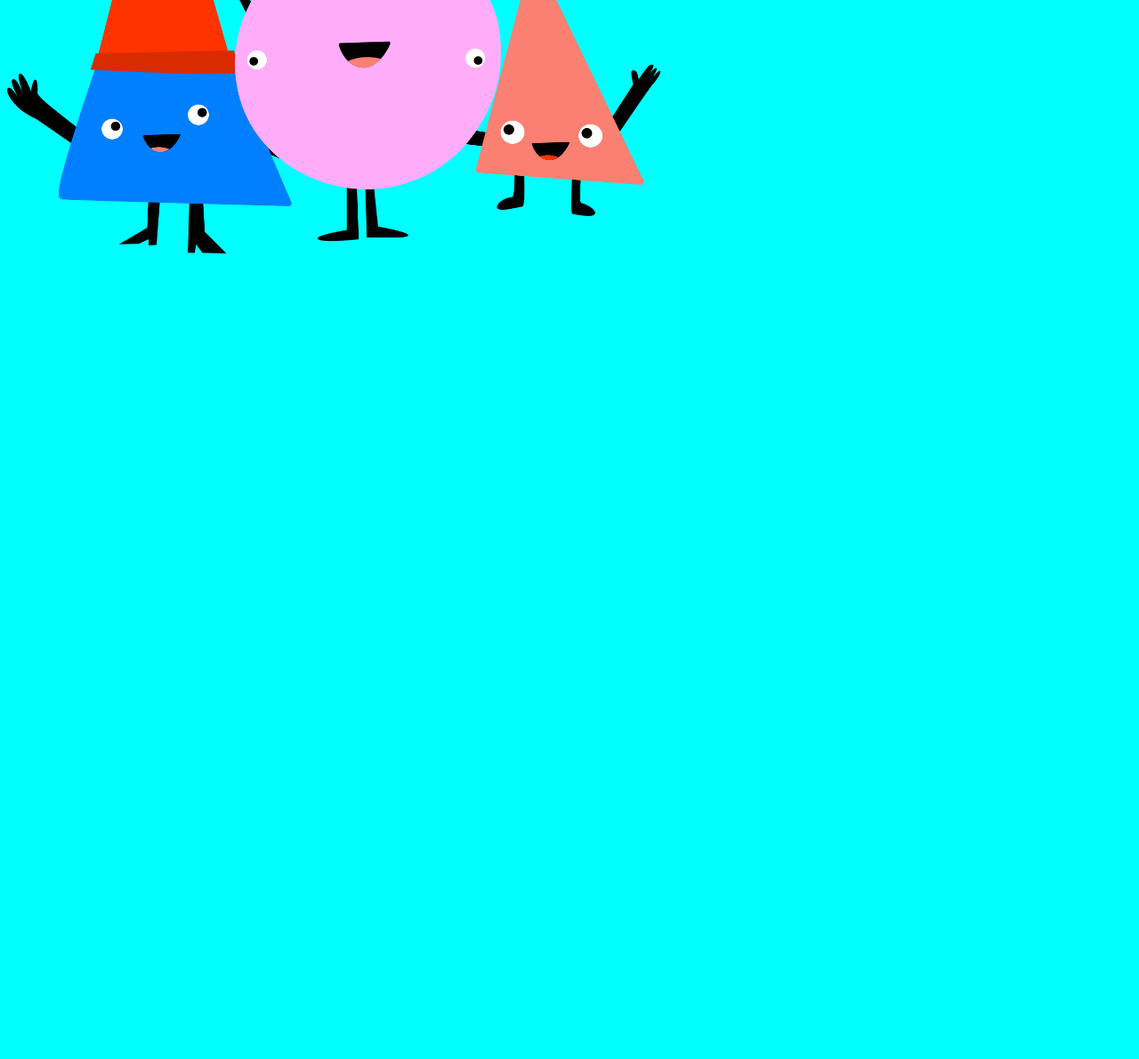
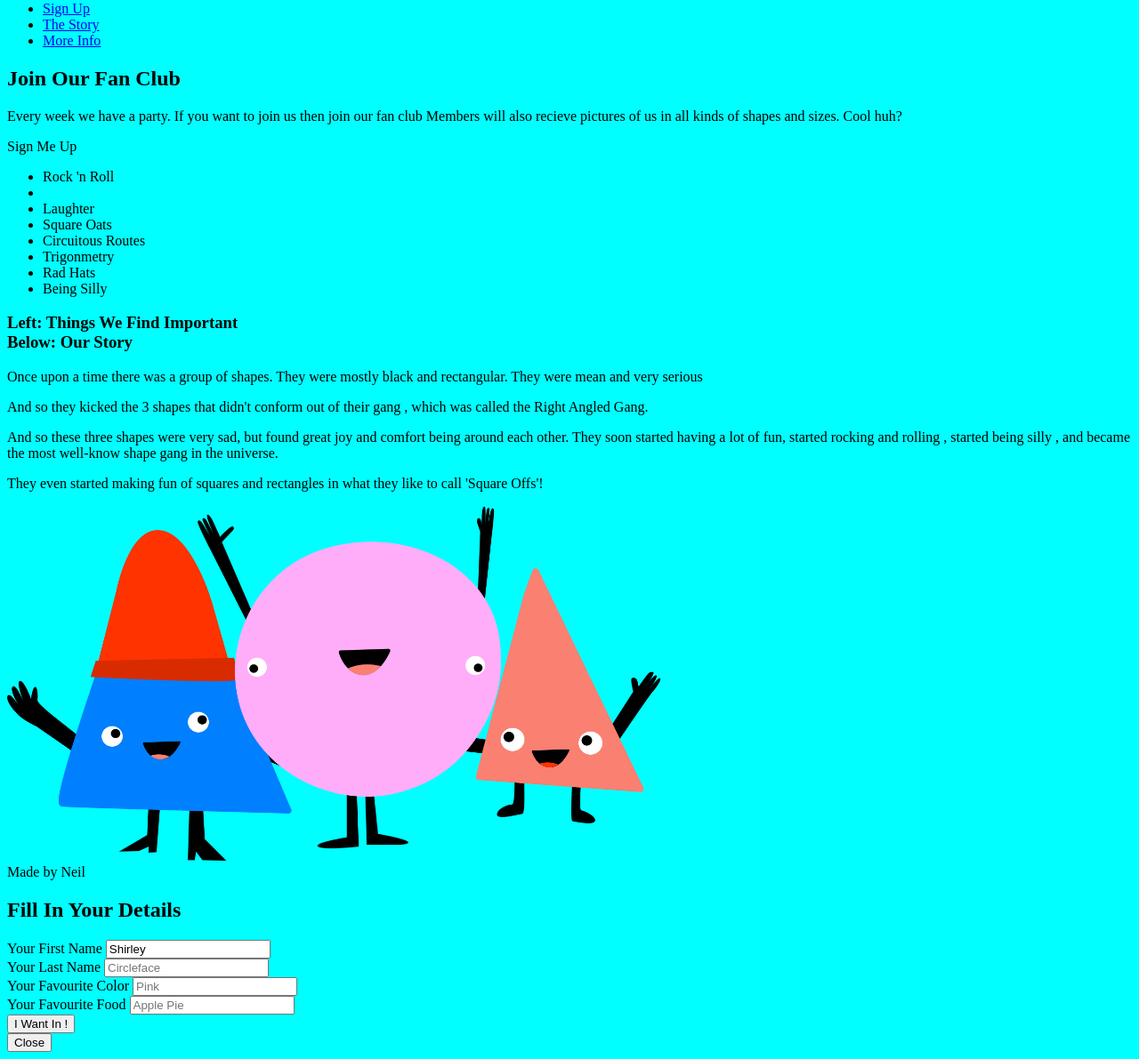
Before and after one commit to neilp666/web_design, a plain HTML site: page index.html in a window 1280 px wide. Shown: the part 307-1498 px from the top of the page at 89% size. Before the commit the page ends 800 px from the top, so only its background shows below. Drawn offline with Linux system fonts and the light colour scheme.

Commit message:
Added HTML to website

```diff
--- a/index.html
+++ b/index.html
@@ -9,30 +9,88 @@
   <div class="hero-banner"></div>
   <div class="wrapper">
     <h4><a href="https://neilpatel.co">>Neil patel </a>presents the gang</h4>
-    <h1>The Silliest &amp;<br/>
-        Most awesome gang<br/>
-        In the world!</h1>
+      <h1>The Silliest &amp;<br/>
+          Most awesome gang<br/>
+          In the world!</h1>
+      <h3>It's the Circle Guy, Hat Guy &amp; Red Guy.<br/>
+    They're the best of friends. </h3>
+    <a class="cta alt" href="#more-info">Read More</a>
     </div>
+    <div class="character1"></div>
+    <div class="character2"></div>
+    <div class="character3"></div>
   </div>
   <nav>
-
+    <a href="#" class="logo">The Gang</a>
+    <ul>
+      <li><a href="#">Sign Up</a></li>
+      <li><a href="#story">The Story</a></li>
+      <li><a href="#more-info">More Info</a></li>
+    </ul>
   </nav>
-
-  <div class="more-info"></div>
-
+  <div class="more-info" id="more-info">
+    <h2>Join Our Fan Club</h2>
+    <p>Every week we have <span class="highlight">a party.</span> If you want to join us then join our fan club
+      Members will also recieve pictures of us in all kinds of shapes and sizes. Cool huh?
+      <div class="cta">Sign Me Up</div>
+    </p>
+  </div>
   <div class="separator"></div>
+  <div class="story" id="story"></div>
 
   <div class="story"></div>
+  <ul class="nb-list">
+    <li class="blue">Rock 'n Roll</li>
+    <li>&nbsp</li>
+    <li class="dragging">Laughter</li>
+    <li class="grey">Square Oats</li>
+    <li class="pink">Circuitous Routes</li>
+    <li class="cyan">Trigonmetry</li>
+    <li class="blue">Rad Hats</li>
+    <li class="yellow">Being Silly</li>
+  </ul>
+  <h3>Left: Things We Find Important</br>
+    Below: Our Story</h3>
+    <p>Once upon a time there was a group of shapes. They were  mostly black and rectangular. They were mean and very serious</p>
+    <p>And so they kicked the 3 shapes that didn't conform out of their gang , which was called  the Right Angled Gang.</p>
+    <p>And so these three shapes were very sad, but found great joy and comfort being around each other. They soon started having a lot of fun, started rocking and rolling
+      , started being silly , and became the most well-know shape gang in the universe.</p>
+    <p>They even started making fun of squares and rectangles in what they like to call 'Square Offs'!</p>
 
-  <div class="separator"></div>
+  <div class="separator">
+
+  </div>
     <img src="characters/the-gang.png" width="735" height="399" alt="the gang">
 
-    <footer></footer>
+    <footer>
+      Made by Neil
+    </footer>
 
     <div class="popup">
       <div class="blanket"></div>
-      <div class="content"></div>
-   </div>
-
+      <div class="content">
+        <h2>Fill In Your Details</h2>
+        <form action="">
+          <div class="item">
+            <label>Your First Name</label>
+            <input type="text" placeholder="Awesomeface" value="Shirley">
+          </div>
+          <div class="item">
+            <label>Your Last Name</label>
+            <input type="text" placeholder="Circleface">
+          </div>
+          <div class="item">
+            <label>Your Favourite Color</label>
+            <input type="text" placeholder="Pink">
+          </div>
+          <div class="item">
+            <label>Your Favourite Food</label>
+            <input type="text" placeholder="Apple Pie">
+          </div>
+          <button class="cta">I Want In !</button>
+        </form>
+        <button class="closr">Close</button>
+      </div>
+    </div>
 </body>
 </html>
```
